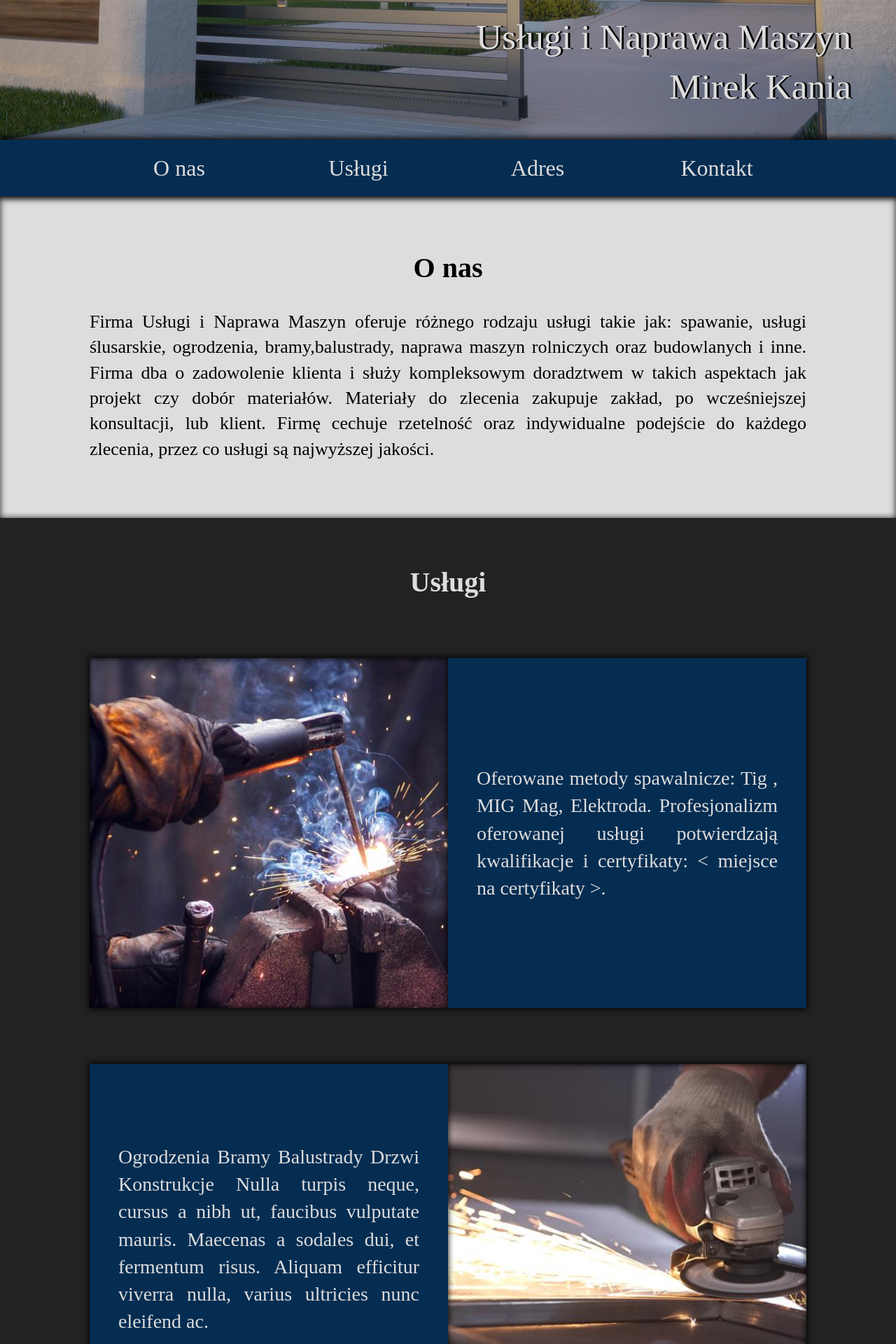
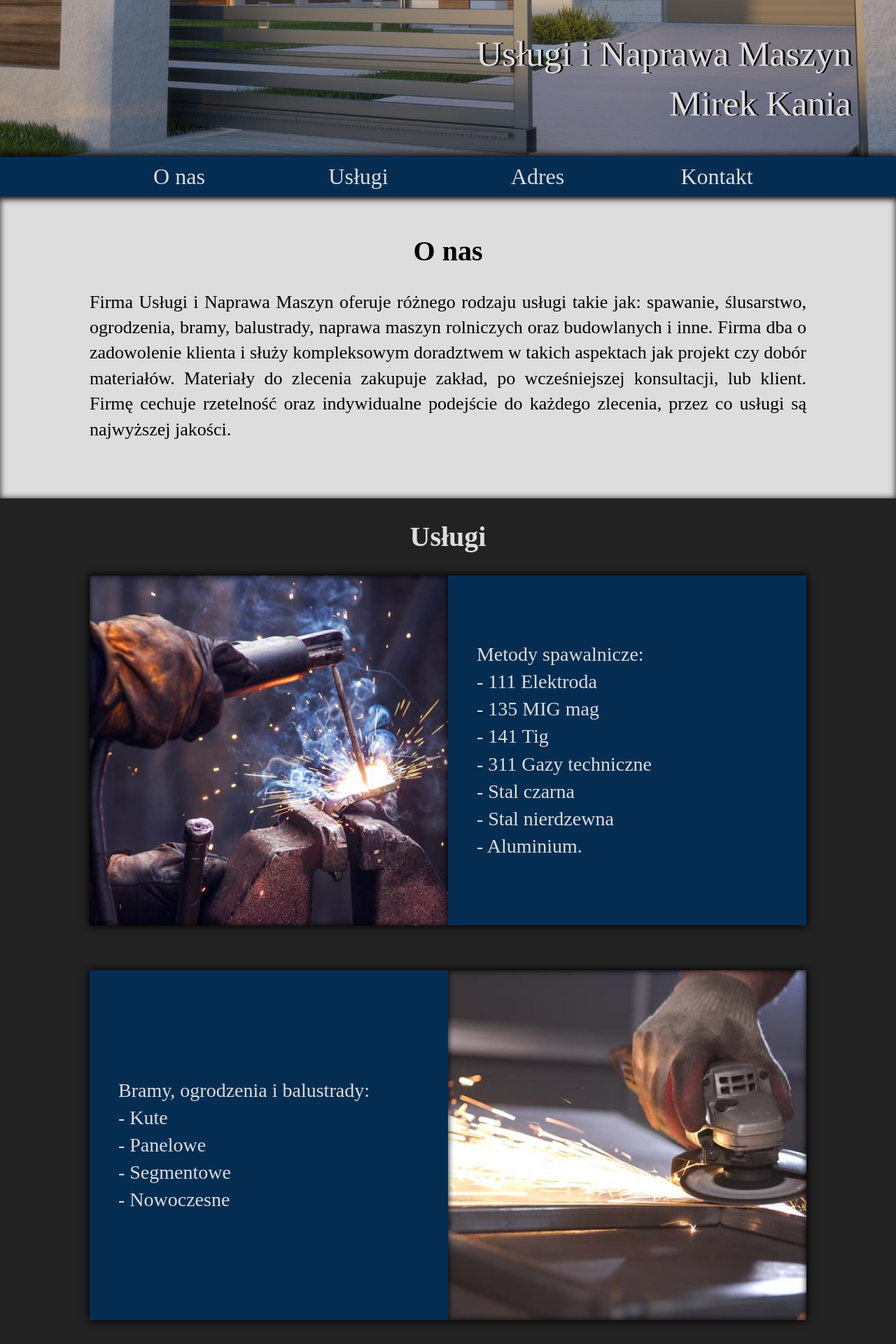
Before and after one commit to mateusz7812/MK, a Flask app: page / in a window 1280 px wide. Shown: the part 520-2440 px from the top of the page at 70% size. Run offline with Flask 2, Linux system fonts and the light colour scheme; some libraries are stand-ins or nearby versions; some web fonts are replaced.

Commit message:
emails sending, text fixes

```diff
--- a/app.py
+++ b/app.py
@@ -35,8 +35,8 @@ To: %s
 Subject: Nowa wiadomość
 
 %s
-""" % (gmail_user, "mateusz78122@gmail.com", email_text)
-    server.sendmail(gmail_user, "mateusz78122@gmail.com", email_data.encode('utf-8'))
+""" % (gmail_user, "naprawianium@gmail.com", email_text)
+    server.sendmail(gmail_user, "naprawianium@gmail.com", email_data.encode('utf-8'))
     server.close()
 
     return flask.Response(status=200)
--- a/static/css/page.css
+++ b/static/css/page.css
@@ -46,7 +46,7 @@ html {
     margin: 0;
     position: absolute;
     width: 100vw;
-    height: 90vh;
+    height: 100vh;
     top: 50%;
     left: 50%;
     transform: translate(-50%, -50%);
@@ -98,7 +98,7 @@ body > * {
     position: sticky;
     top: 0;
     width: 100%;
-    height: 10vh;
+    height: 7vh;
     box-sizing: border-box;
     margin: 0;
     padding: 0 10vw;
@@ -138,14 +138,9 @@ body > * {
     box-shadow: 0 0 10px 0 var(--dark_background_color) inset;
 }
 
-#about h1 {
-    margin-bottom: 3%;
-}
-
 .headers {
     text-align: center;
     font-size: 40px;
-    margin: 5% 0 0 0;
 }
 
 .module {
@@ -154,7 +149,7 @@ body > * {
     position: relative;
     box-shadow: 0 0 10px 1px black;
     width: 80%;
-    margin: 10vh auto;
+    margin: 0 auto 5vw auto;
     height: 500px;
     box-sizing: border-box;
 }
--- a/templates/index.html
+++ b/templates/index.html
@@ -33,8 +33,8 @@
 </ul>
 <div id="about">
     <h1 class="headers">O nas</h1>
-    Firma Usługi i Naprawa Maszyn oferuje różnego rodzaju usługi takie jak: spawanie, usługi ślusarskie, ogrodzenia,
-    bramy,balustrady, naprawa maszyn rolniczych oraz budowlanych i inne. Firma dba o zadowolenie klienta i służy
+    Firma Usługi i Naprawa Maszyn oferuje różnego rodzaju usługi takie jak: spawanie, ślusarstwo, ogrodzenia,
+    bramy, balustrady, naprawa maszyn rolniczych oraz budowlanych i inne. Firma dba o zadowolenie klienta i służy
     kompleksowym doradztwem w takich aspektach jak projekt czy dobór materiałów. Materiały do zlecenia zakupuje zakład,
     po
     wcześniejszej konsultacji, lub klient. Firmę cechuje rzetelność oraz indywidualne podejście do każdego zlecenia,
@@ -49,8 +49,7 @@
     <div class="service_description_container">
         <div>
             <div>
-                Oferowane metody spawalnicze: Tig , MIG Mag, Elektroda. Profesjonalizm oferowanej usługi potwierdzają
-                kwalifikacje i certyfikaty: < miejsce na certyfikaty >.
+                Metody spawalnicze: <br/>- 111 Elektroda<br/>- 135 MIG mag<br/>- 141 Tig<br/>- 311 Gazy techniczne<br/>- Stal czarna<br/>- Stal nierdzewna<br/>- Aluminium.
             </div>
         </div>
     </div>
@@ -59,14 +58,11 @@
     <div class="service_description_container">
         <div>
             <div>
-                Ogrodzenia
-                Bramy
-                Balustrady
-                Drzwi
-                Konstrukcje
-                Nulla turpis neque, cursus a nibh ut, faucibus vulputate mauris. Maecenas a sodales dui, et fermentum
-                risus.
-                Aliquam efficitur viverra nulla, varius ultricies nunc eleifend ac.
+                Bramy, ogrodzenia i balustrady:
+<br/>- Kute
+<br/>- Panelowe
+<br/>- Segmentowe
+<br/>- Nowoczesne
             </div>
         </div>
     </div>
@@ -81,10 +77,10 @@
     <div class="service_description_container">
         <div>
             <div>
-                Maszyny Rolnicze oraz budowlane
-                Nulla turpis neque, cursus a nibh ut, faucibus vulputate mauris. Maecenas a sodales dui, et fermentum
-                risus.
-                Aliquam efficitur viverra nulla, varius ultricies nunc eleifend ac.
+                Naprawa maszyn:
+                <br/>- rolniczych,
+                <br/>- leśnych,
+                <br/>- budowlanych.
             </div>
         </div>
     </div>
@@ -93,11 +89,11 @@
     <div class="service_description_container">
         <div>
             <div>
-                Ślusarstwo
-                Cięcie Plazmą
-                Nulla turpis neque, cursus a nibh ut, faucibus vulputate mauris. Maecenas a sodales dui, et fermentum
-                risus.
-                Aliquam efficitur viverra nulla, varius ultricies nunc eleifend ac.
+                Usługi induwidualne:
+<br/>- Ślusarstwo,
+<br/>- Toczenie,
+<br/>- Cięcie plazmą,
+<br/>- Wiercenie itp.
             </div>
         </div>
     </div>
@@ -147,7 +143,7 @@
                         <input type="email" id="mail_input">
                     </label>
                 </div>
-                <p id="send_result">Podaj numer telefonu i/lub adres e-mail.</p>
+                <p id="send_result"></p>
                 <input value="Wyślij" type="submit" onclick="sendEmail()"/>
             </div>
         </div>
```
Also changed, not shown: other parts of static/css/page.css (+4 -7 lines), other parts of templates/index.html (+2 -2 lines), static/js/main.js (+22 -6 lines).
